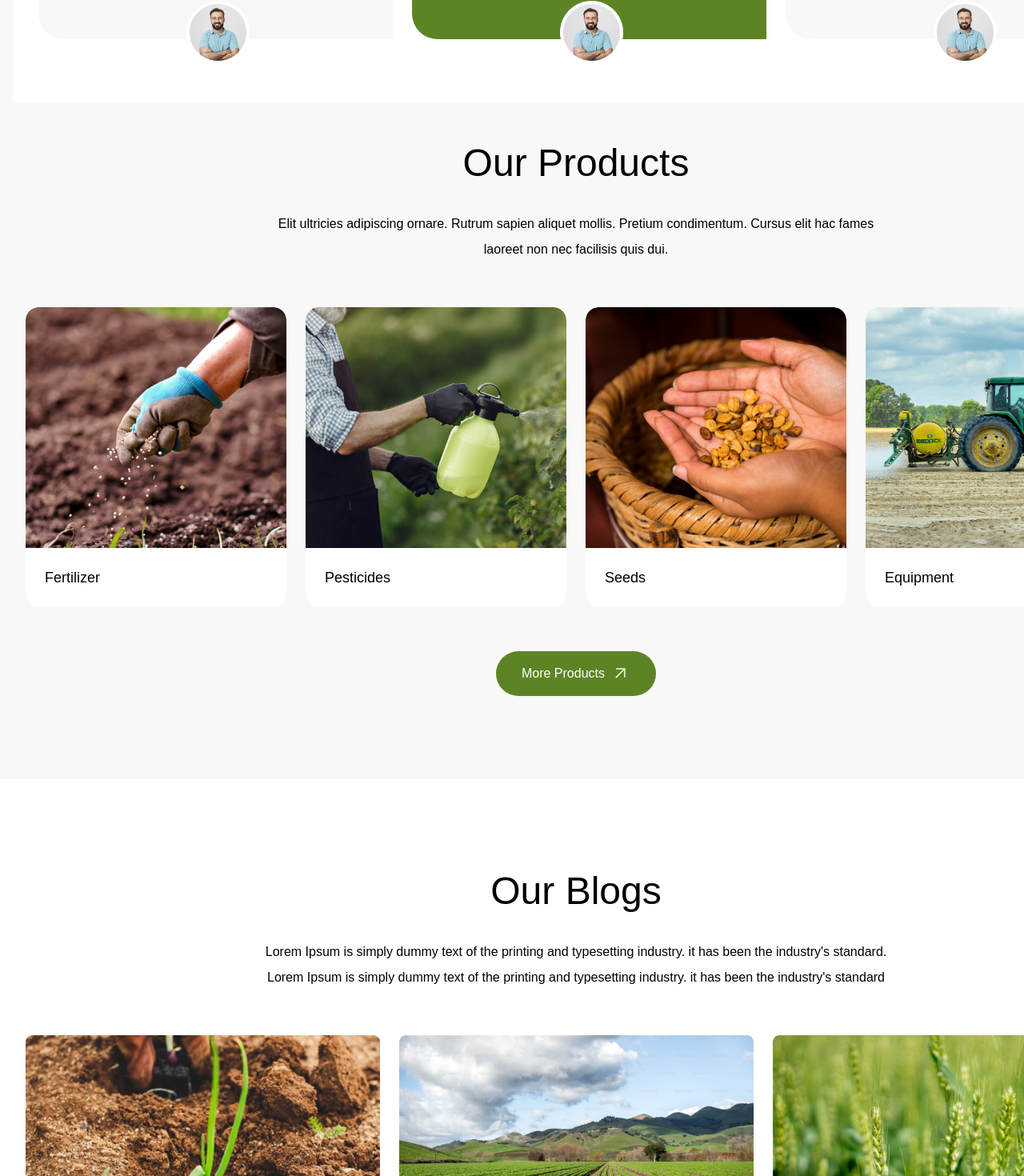
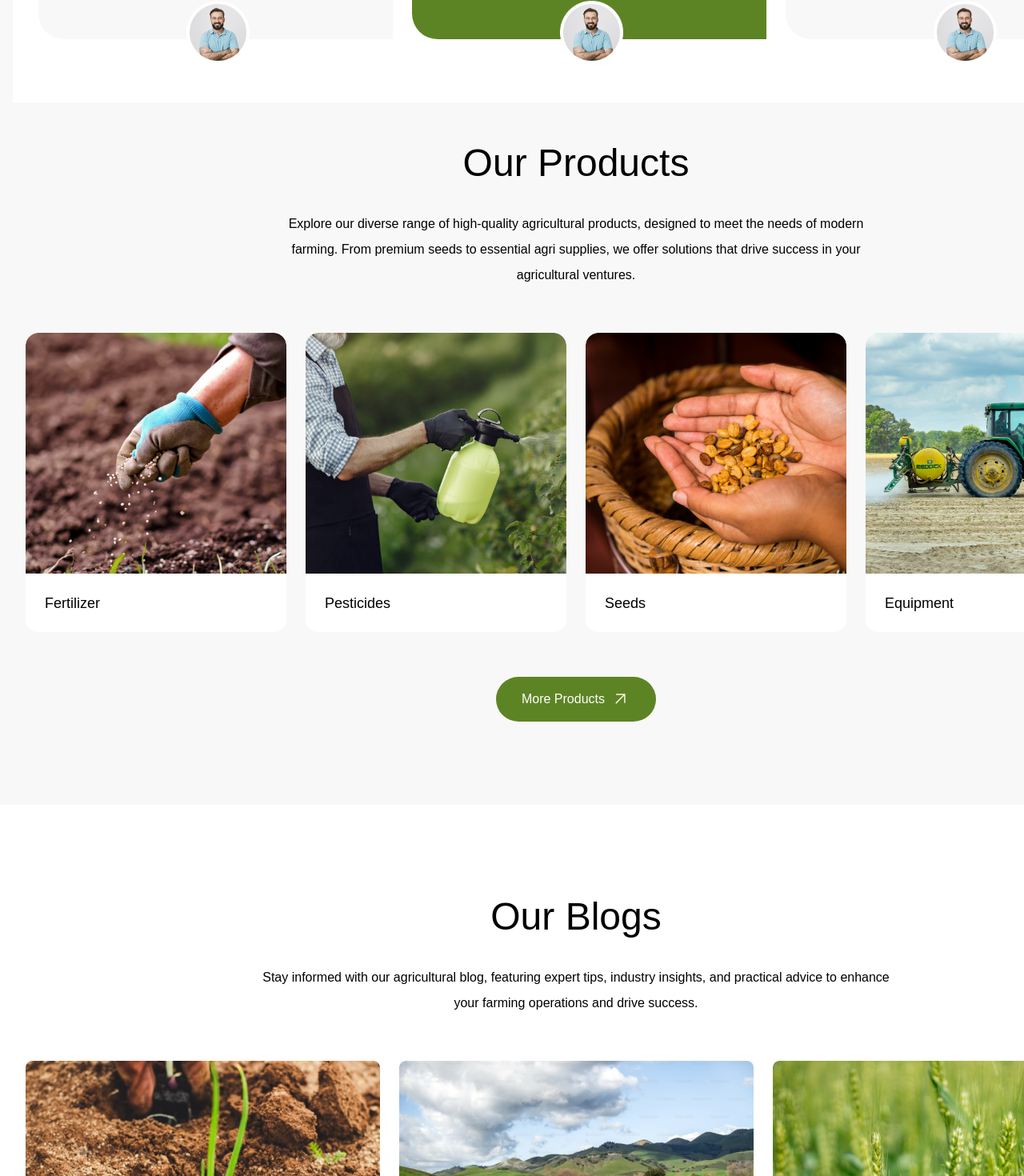
Before and after one commit to Vaishak2/Kerala_Agricultural_Producer_Firm, a React (Create React App) app: page / in a window 1280 px wide. Shown: the part 4099-5569 px from the top of the page at 80% size. Built offline with nearby package versions, Linux system fonts and the light colour scheme.

Commit message:
content added to products and blogs carousels

```diff
--- a/src/Components/HomeComponents/BlogsCarousel/BlogsCarousel.js
+++ b/src/Components/HomeComponents/BlogsCarousel/BlogsCarousel.js
@@ -63,7 +63,7 @@ function BlogsCarousel() {
 
         <div className='sm:px-8 px-4 bg-[#FFFFFF] sm:mt-[104px] mt-[72px] sm:pb-[84px]'>
             <div className='sm:text-[48px] text-[32px] font-medium sm:pt-[104px] pt-[72px]'>Our Blogs</div>
-            <div className='sm:w-[798px] w-[396px] mx-auto text-[16px] sm:leading-8 leading-7 font-light sm:mt-6 mt-4'>Lorem Ipsum is simply dummy text of the printing and typesetting industry. it has been the industry's standard. Lorem Ipsum is simply dummy text of the printing and typesetting industry. it has been the industry's standard</div>
+            <div className='sm:w-[798px] w-[396px] mx-auto text-[16px] sm:leading-8 leading-7 font-light sm:mt-6 mt-4'>Stay informed with our agricultural blog, featuring expert tips, industry insights, and practical advice to enhance your farming operations and drive success.</div>
 
 
 
--- a/src/Components/HomeComponents/ProductsCarousel/ProductsCarousel.js
+++ b/src/Components/HomeComponents/ProductsCarousel/ProductsCarousel.js
@@ -63,7 +63,7 @@ function ProductsCarousel() {
 
     <div className='sm:mx-8 mx-4'>
       <div className='sm:text-[48px] text-[32px] font-medium sm:mt-[40px] mt-[48px]'>Our Products</div>
-      <div className='sm:w-[764px] mx-auto text-[16px] sm:leading-8 leading-7 font-light sm:mt-6 mt-4'>Elit ultricies adipiscing ornare. Rutrum sapien aliquet mollis. Pretium condimentum. Cursus elit hac fames laoreet non nec facilisis quis dui.</div>
+      <div className='sm:w-[764px] mx-auto text-[16px] sm:leading-8 leading-7 font-light sm:mt-6 mt-4'>Explore our diverse range of high-quality agricultural products, designed to meet the needs of modern farming. From premium seeds to essential agri supplies, we offer solutions that drive success in your agricultural ventures.</div>
 
 
       <div className="slider-container sm:mt-[56px] mt-[120px]">
--- a/src/Pages/ProductsPage/ProductsPage.js
+++ b/src/Pages/ProductsPage/ProductsPage.js
@@ -8,7 +8,7 @@ function ProductsPage() {
     return (
         <div className='sm:mx-8 mx-4'>
             <div className='sm:text-[48px] text-[32px] font-medium sm:mt-[40px] mt-[48px]'>Our Products</div>
-            <div className='sm:w-[764px] mx-auto text-[16px] sm:leading-8 leading-7 font-light sm:mt-6 mt-4'>Elit ultricies adipiscing ornare. Rutrum sapien aliquet mollis. Pretium condimentum. Cursus elit hac fames laoreet non nec facilisis quis dui.</div>
+            <div className='sm:w-[764px] mx-auto text-[16px] sm:leading-8 leading-7 font-light sm:mt-6 mt-4'>Explore our diverse range of high-quality agricultural products, designed to meet the needs of modern farming. From premium seeds to essential agri supplies, we offer solutions that drive success in your agricultural ventures.</div>
 
             <div className='grid sm:grid-cols-4 grid-cols-1 gap-6 sm:mt-[56px] mt-[48px]'>
 
@@ -40,7 +40,6 @@ function ProductsPage() {
                     </div>
                 </div>
 
-
             </div>
         </div>
     )
```
